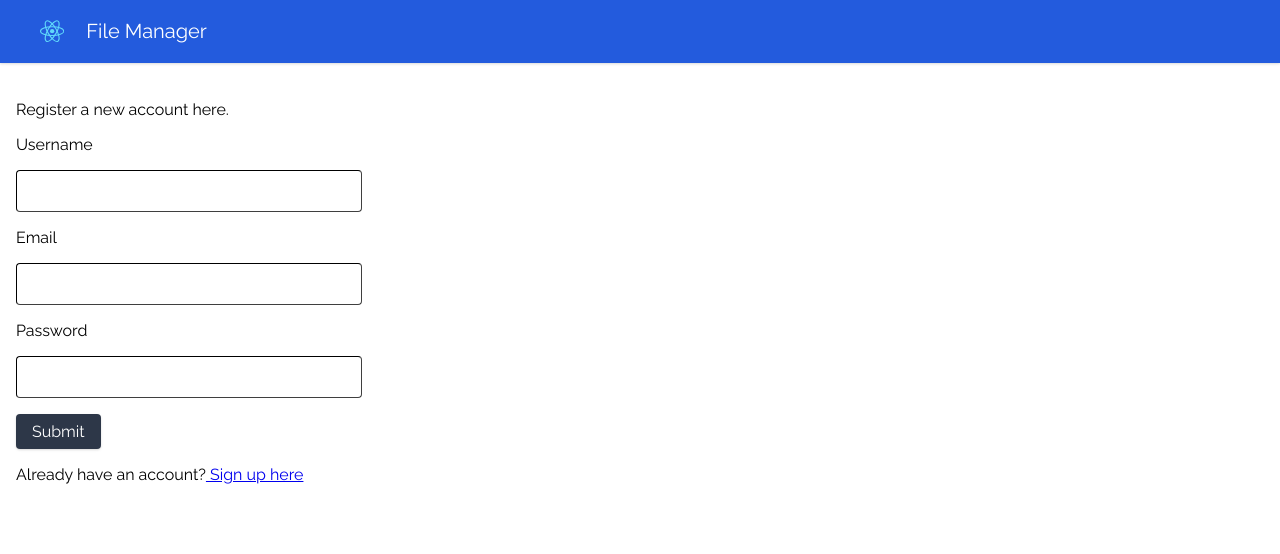
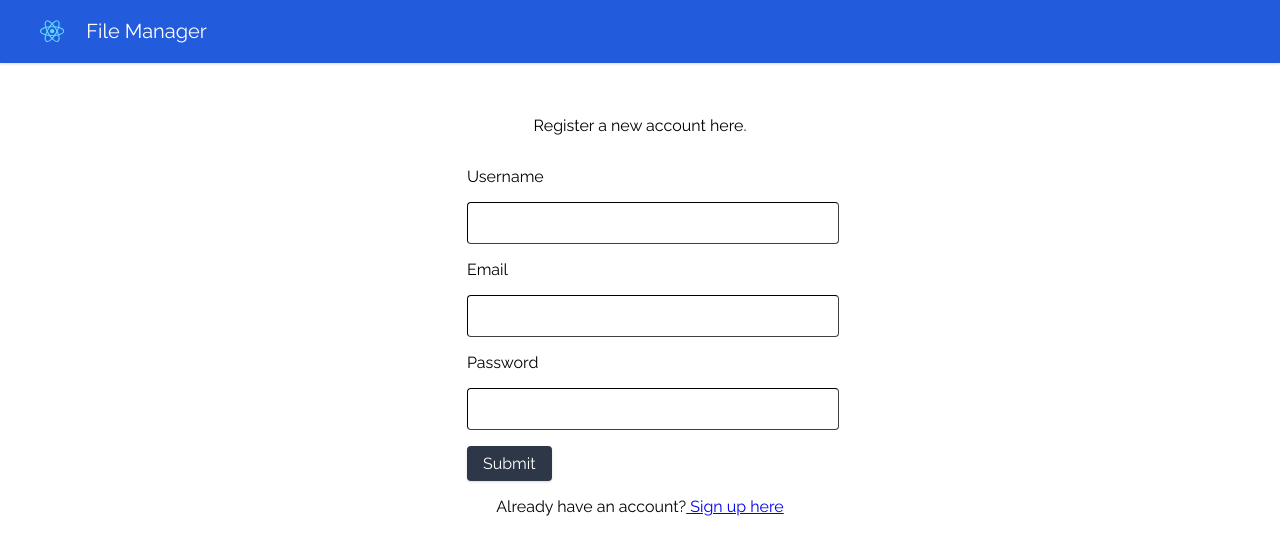
Before and after one commit to frzkn/react-file-manager, a React (Create React App) app: page /register in a window 1280 px wide. Shown: the top 554 px of the page. Built offline with nearby package versions, Linux system fonts and the light colour scheme.

Commit message:
Update auth page style

```diff
--- a/src/components/Auth/Login/index.js
+++ b/src/components/Auth/Login/index.js
@@ -5,7 +5,6 @@ import { Link, useHistory } from "react-router-dom";
 import { clearError, loginUser } from "../../../redux/actions";
 import { setToken } from "../../../utils";
 import "../auth.scss";
-
 
 function Login() {
   const [shouldShowErrors, setShouldShowErrors] = useState(false);
@@ -27,9 +26,15 @@ function Login() {
   }, [dispatch]);
 
   return (
-
     <>
-    <div style={{ marginTop: "100px", padding: " 0 1rem" }}>
+      <div
+        style={{
+          marginTop: "100px",
+          padding: " 0 1rem",
+          display: "grid",
+          placeItems: "center",
+        }}
+      >
         <p
           style={{
             fontSize: "1rem",
@@ -48,7 +53,7 @@ function Login() {
             }
             return errors;
           }}
-        onSubmit={async (values ) => {
+          onSubmit={async (values) => {
             dispatch(loginUser(values));
             setSubmitted(true);
             setShouldShowErrors(true);
--- a/src/components/Auth/Register/index.js
+++ b/src/components/Auth/Register/index.js
@@ -26,7 +26,14 @@ function Register() {
   }, [dispatch]);
 
   return (
-    <div style={{ marginTop: "100px", padding: " 0 1rem" }}>
+    <div
+      style={{
+        marginTop: "100px",
+        padding: " 0 1rem",
+        display: "grid",
+        placeItems: "center",
+      }}
+    >
       <p
         style={{
           fontSize: "1rem",
--- a/src/components/Auth/auth.scss
+++ b/src/components/Auth/auth.scss
@@ -14,7 +14,7 @@
   font-size: 1rem;
   line-height: 1.5;
   width: 100%;
-  max-width: 320px;
+  min-width: 320px;
 }
 
 .submit-button {
```
Lines whose indentation alone changed are shown as unchanged.
